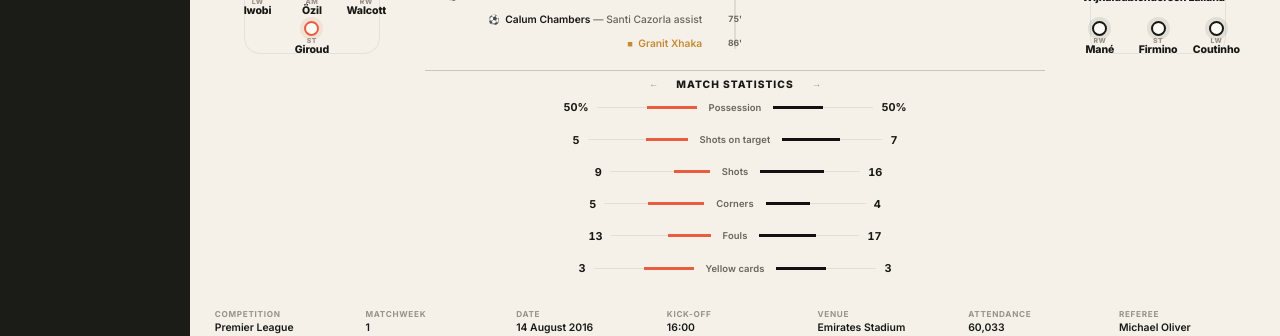
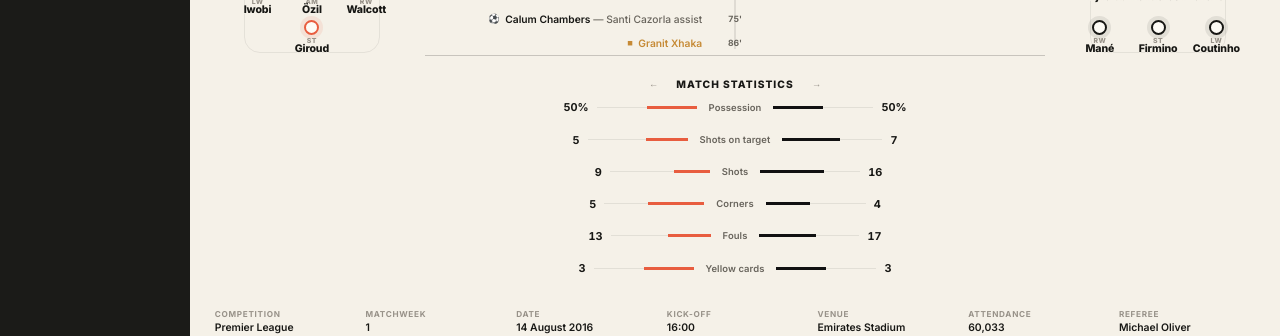
Before and after one commit to dallum96-gif/football-research-lab, a Next.js app in the folder web/: page /fixtures/1/1 in a window 1280 px wide. Shown: the part 444-780 px from the top of the page. Built offline with nearby package versions, Linux system fonts and the light colour scheme.

Commit message:
Align stats divider with pitch bottom

```diff
--- a/web/src/app/fixtures/[season]/[fixtureId]/FixtureOverview.module.css
+++ b/web/src/app/fixtures/[season]/[fixtureId]/FixtureOverview.module.css
@@ -137,8 +137,9 @@
   transform: translateY(-2px);
 }
 
-.statsSection { grid-column: 2; width: 100%; justify-self: center; }
-.sectionTitle { display: grid; grid-template-columns: minmax(96px, 1fr) auto minmax(96px, 1fr); align-items: center; column-gap: 1.15rem; border-top: 1px solid var(--frl-border-strong); padding-top: .42rem; margin-top: -.1rem; margin-bottom: .18rem; }
+.statsSection { grid-column: 2; width: 100%; justify-self: center; position: relative; }
+.statsSection::before { content: ""; position: absolute; left: 0; right: 0; top: -1rem; border-top: 1px solid var(--frl-border-strong); }
+.sectionTitle { display: grid; grid-template-columns: minmax(96px, 1fr) auto minmax(96px, 1fr); align-items: center; column-gap: 1.15rem; padding-top: .42rem; margin-top: 0; margin-bottom: .18rem; }
 .sectionTitle h2 { margin: 0; font-size: .64rem; font-weight: 750; letter-spacing: .1em; text-transform: uppercase; text-align: center; }
 .sectionTitle span { color: var(--frl-muted-soft); font-size: .58rem; }
 .sectionArrow { color: var(--frl-text); font-size: 1.28rem; font-weight: 700; line-height: 1; white-space: nowrap; letter-spacing: -.05em; }
```
